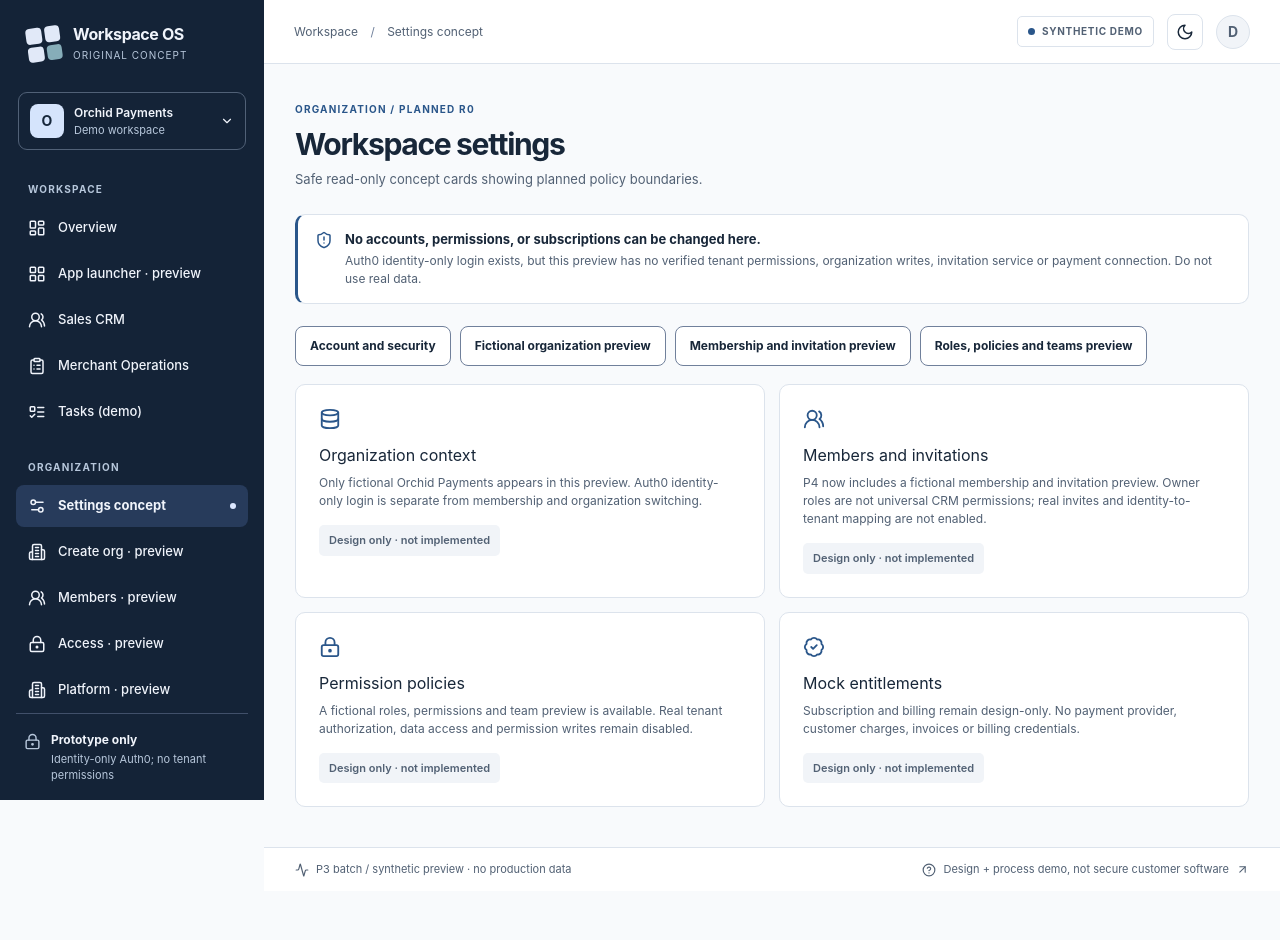
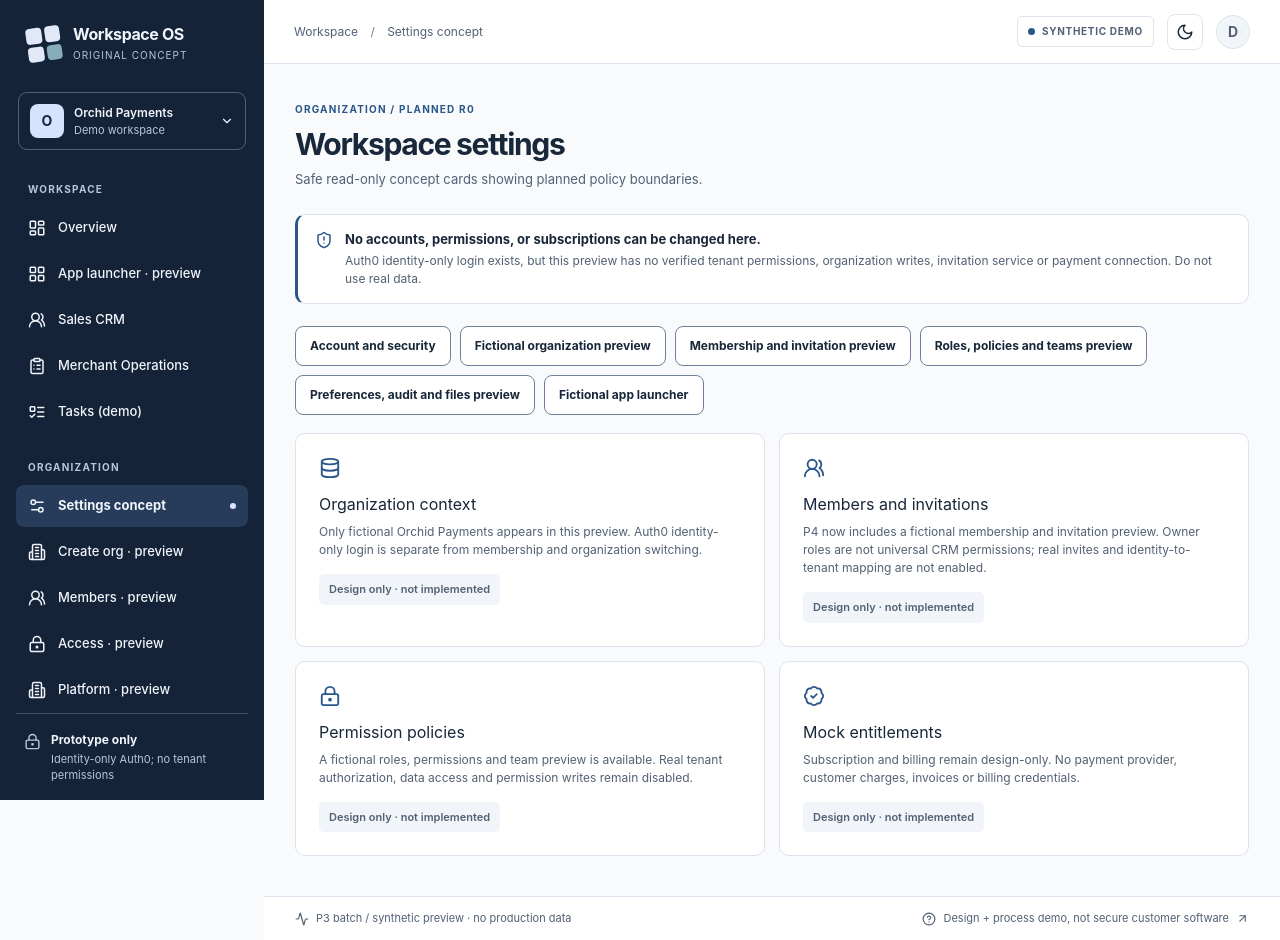
Before and after one commit to owaisprog/Zoho-Clone, a Next.js app in the folder frontend/: page /app/settings in a window 1280 px wide. Before the commit the page ends 891 px from the top, so only its background shows below. Built offline with nearby package versions, Linux system fonts and the light colour scheme.

Commit message:
feat(P4.16–20): finish safe navigation and preferences/audit/file preview links

```diff
--- a/frontend/src/app/app/settings/page.tsx
+++ b/frontend/src/app/app/settings/page.tsx
@@ -46,6 +46,8 @@ export default function SettingsConceptPage() {
         <Link className="btn" href="/app/organization/new">Fictional organization preview</Link>
         <Link className="btn" href="/app/organization/memberships">Membership and invitation preview</Link>
         <Link className="btn" href="/app/organization/access">Roles, policies and teams preview</Link>
+        <Link className="btn" href="/app/organization/platform">Preferences, audit and files preview</Link>
+        <Link className="btn" href="/app/apps">Fictional app launcher</Link>
       </div>
       <div className="settings-grid">
         {sections.map(({ title, body, icon: Icon }) => (
```
